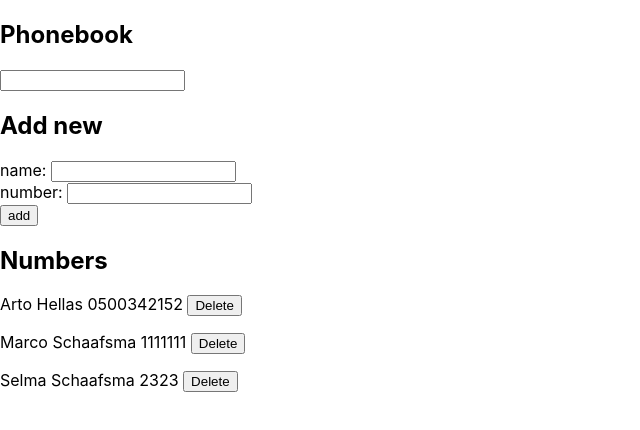
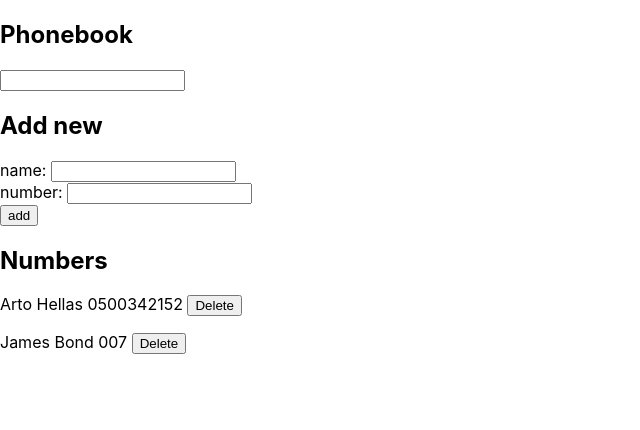
Before and after one commit to Mar-Sch/FullstackMooc, a React (Create React App) app in the folder Part2/phonebook/: page / in a window 1280 px wide. Shown: the top 430 px of the page, without its empty margins (0-640 px from the left). Built offline with nearby package versions, Linux system fonts and the light colour scheme; data requests are answered from the project's data file.

Commit message:
Final version of Part 2

```diff
--- a/Part2/phonebook/db.json
+++ b/Part2/phonebook/db.json
@@ -7,13 +7,8 @@
     },
     {
       "id": 2,
-      "name": "Marco Schaafsma",
-      "number": "1111111"
-    },
-    {
-      "id": 4,
-      "name": "Selma Schaafsma",
-      "number": "2323"
+      "name": "James Bond",
+      "number": "007"
     }
   ]
 }
--- a/Part2/phonebook/src/App.js
+++ b/Part2/phonebook/src/App.js
@@ -54,8 +54,9 @@ const App = () => {
             }
         }
         else {
+            const maxID = persons.reduce((prev, current) => (prev.id > current.id) ? prev : current)
             const newObject = {
-                id: persons.length + 1,
+                id: maxID.id + 1,
                 name: newName,
                 number: newPhoneNumber
             }
--- a/Part2/phonebook/src/Components/DisplayFilter.js
+++ b/Part2/phonebook/src/Components/DisplayFilter.js
@@ -10,6 +10,4 @@ const DisplayFilter = ({ newFilter, handleFilter }) => {
     )
 }
 
-
-
 export default DisplayFilter
--- a/Part2/phonebook/src/Components/PersonForm.js
+++ b/Part2/phonebook/src/Components/PersonForm.js
@@ -1,10 +1,6 @@
 import React from 'react'
 
-
-
 const PersonForm = ({ addNew, newName, newPhoneNumber, handleNewNameChange, handleNewPhoneNumber }) => {
-
-
 
     return (
         <div>
--- a/Part2/phonebook/src/Services/Persons.js
+++ b/Part2/phonebook/src/Services/Persons.js
@@ -1,6 +1,5 @@
 import axios from 'axios'
 const baseUrl = 'http://localhost:3001/persons'
-
 
 const getAll = () => {
     return axios.get(baseUrl)
```
